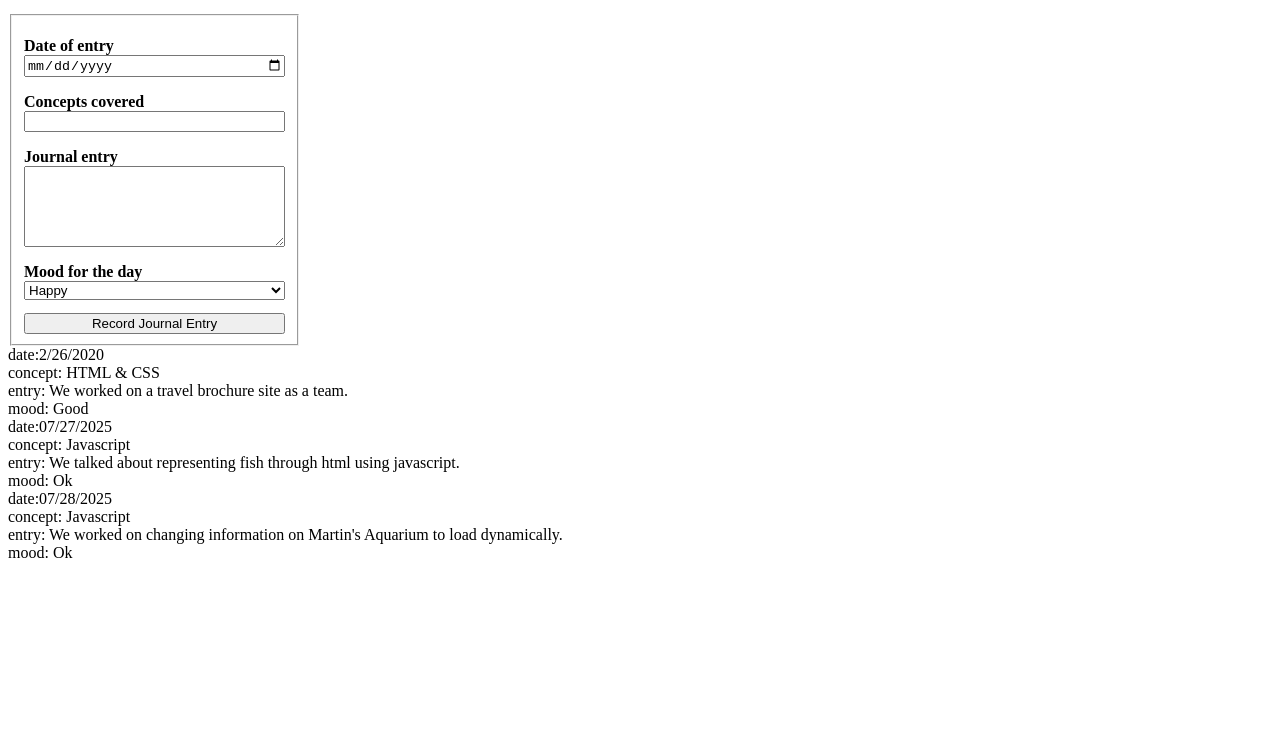
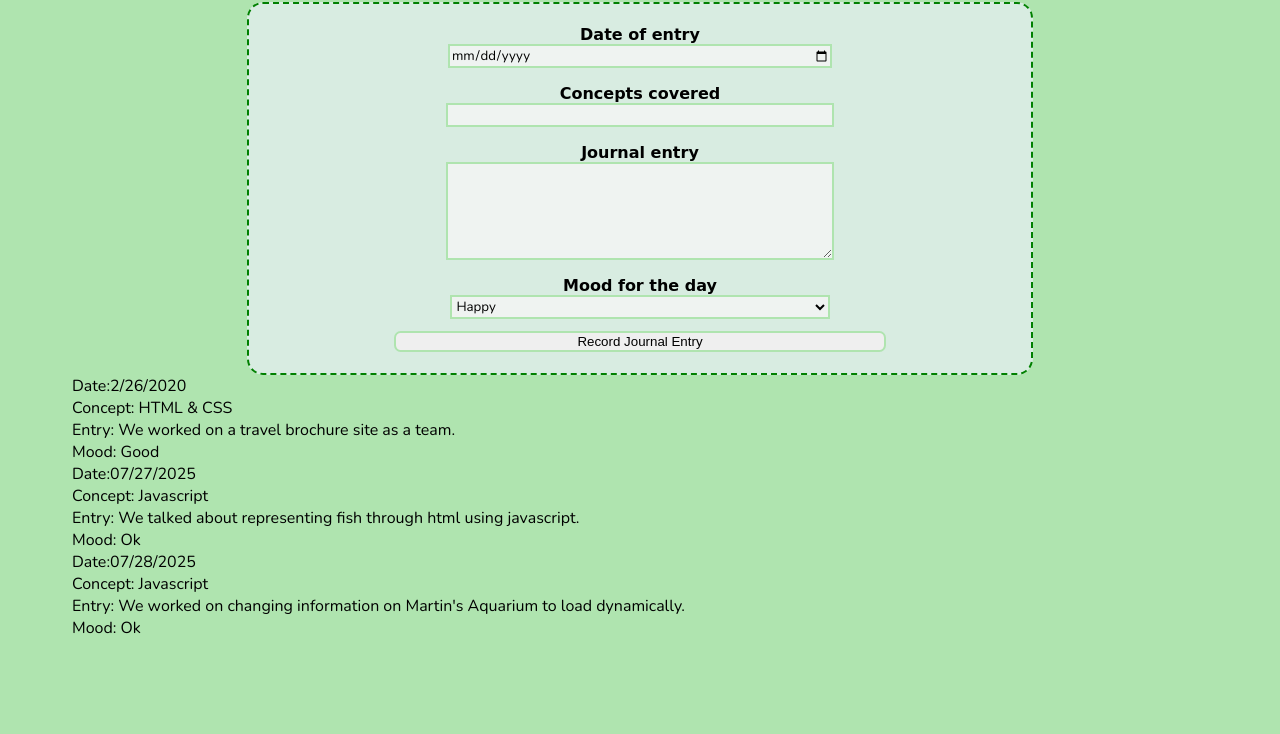
Before and after one commit to JaysonRice/Daily-Journal, a plain HTML site: page index.html in a window 1280 px wide. Shown: the part 66-800 px from the top of the page. Drawn offline with nearby package versions, Linux system fonts and the light colour scheme; a web font is replaced by a local one.

Commit message:
Added colors to form and body. Centered form and contents.

```diff
--- a/index.html
+++ b/index.html
@@ -5,34 +5,37 @@
     <meta charset="UTF-8">
     <meta name="viewport" content="width=device-width, initial-scale=1.0">
     <title>Document</title>
+    <link href="https://fonts.googleapis.com/css?family=Nunito|Patua+One&display=swap" rel="stylesheet">
     <link rel="stylesheet" href="styles/main.css">
 </head>
 
 <body>
-    <div>
+    <main class="container">
+    <section class="form">
     <h1>Daily Journal</h1>
     <form class="journalForm" action="">
         <fieldset class="fieldsetForm">
             <label class="formLabel" for="journalDate">Date of entry</label>
-            <input type="date" name="journalDate" id="journalDate">
+            <input class="user__input" type="date" name="journalDate" id="journalDate">
             <label class="formLabel" for="conceptsCovered">Concepts covered</label>
-            <input type="text" name="conceptsCovered" id="conceptsCovered">
+            <input class="user__input" type="text" name="conceptsCovered" id="conceptsCovered">
             <label class="formLabel" for="journalEntry">Journal entry</label>
-            <textarea rows="5" cols="30" name="journalEntry" id="journalEntry"></textarea>
+            <textarea class="user__input" rows="5" cols="30" name="journalEntry" id="journalEntry"></textarea>
             <label class="formLabel" for="mood">Mood for the day</label>
-            <select name="mood" id="mood">
-                <option value="happy">Happy</option>
-                <option value="sad">Ok</option>
-                <option value="sad">Sad</option>
-                <option value="stressed">Stressed</option>
+            <select class="user__input" name="mood" id="mood">
+                <option class="mood__selection" value="happy">Happy</option>
+                <option class="mood__selection" value="sad">Ok</option>
+                <option class="mood__selection" value="sad">Sad</option>
+                <option class="mood__selection" value="stressed">Stressed</option>
             </select>
-            <input type="submit" name="submit" id="submit" value="Record Journal Entry">
+            <input class="btn__submit" type="submit" name="submit" id="submit" value="Record Journal Entry">
         </fieldset>
-    </div>
+    </section>
         <section class="journalEntry">
 
         </section>
     </form>
+</main>
     <script type="module" src="./scripts/main.js"> </script>
 </body>
 
--- a/scripts/JournalEntry.js
+++ b/scripts/JournalEntry.js
@@ -1,10 +1,10 @@
 const JournalEntryComponent = (entry) => {
     return `
         <section id="entry--${entry.id}" class="journalEntry">
-        <div> date:${entry.date}</div>
-        <div> concept: ${entry.concept}</div>
-        <div> entry: ${entry.entry}</div>
-        <div> mood: ${entry.mood}</div>
+        <div> Date:${entry.date}</div>
+        <div> Concept: ${entry.concept}</div>
+        <div> Entry: ${entry.entry}</div>
+        <div> Mood: ${entry.mood}</div>
         </section>
     `
 }
--- /dev/null
+++ b/styles/form.css
@@ -0,0 +1,43 @@
+.form {
+    text-align: center;
+}
+
+.formLabel {
+    margin: 1rem 0rem 0rem 0rem;
+    font-weight: bold;
+    font-family: 'Patua One', cursive;
+}
+
+.fieldsetForm {
+    display: flex;
+    flex-direction: column;
+    width: 60%;
+    margin: 0 auto;
+    background-color: rgb(216, 236, 225);
+    border: dashed green 2px;
+    border-radius: 1rem;
+}
+
+.user__input {
+    width: 50%;
+    margin: auto;
+    background-color: rgb(239, 243, 241);
+    border: solid rgb(175, 228, 175) 2px;
+    font-family: 'Nunito', sans-serif;
+}
+
+.btn__submit {
+    width: 65%;
+    margin: 0.7rem auto;
+    border: solid rgb(175, 228, 175) 2px ;
+    border-radius: 0.5em;
+    transition: 0.2s;
+}
+
+.btn__submit:hover {
+    width: 65%;
+    margin: 0.7rem auto;
+    border: solid rgb(175, 228, 175) 2px ;
+    border-radius: 0.5em;
+    box-shadow: rgb(111, 205, 92) 2px 2px;
+}
--- /dev/null
+++ b/styles/journalEntries.css
@@ -0,0 +1,4 @@
+.journalEntry {
+    margin-left: 2rem;
+    font-family: 'Nunito', sans-serif;
+}
--- a/styles/main.css
+++ b/styles/main.css
@@ -1,18 +1,10 @@
-.journalForm {
-    display: flex;
-    flex-basis: 33%;
+@import "./journalEntries.css";
+@import "./form.css";
+
+body {
+background-color: rgb(175, 228, 175);
 }
 
-.fieldsetForm {
-    display: flex;
-    flex-direction: column;
+h1 {
+    font-family: 'Patua One', cursive;
 }
-
-#submit {
-    margin: 1em 0em 0em 0em;
-}
-
-.formLabel {
-    margin: 1em 0em 0em 0em;
-    font-weight: bold;
-}
```
